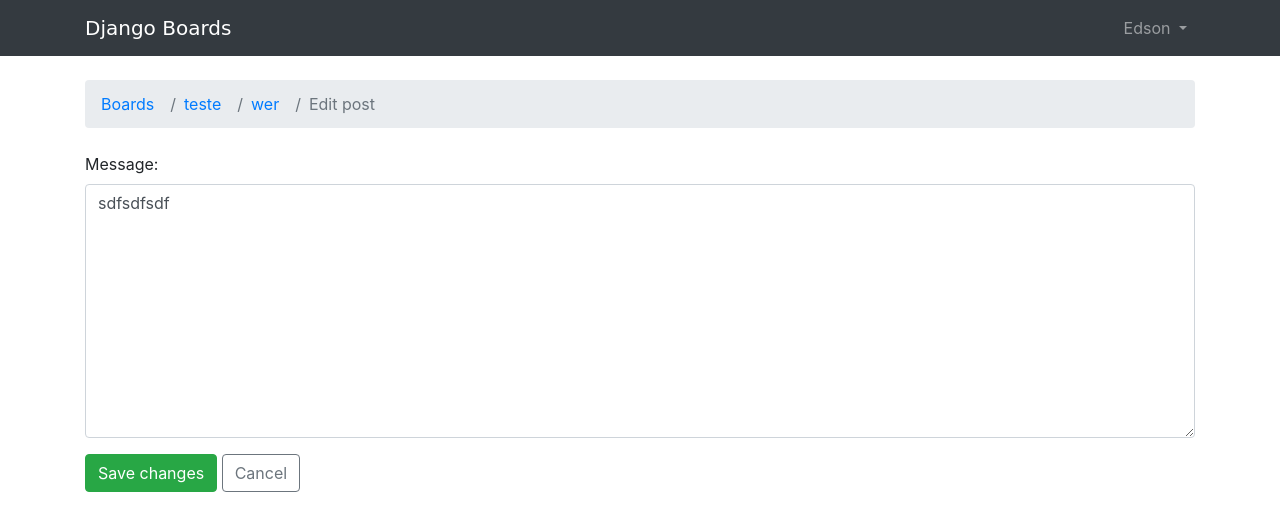
After one commit to EdsonYamamoto/ProjetoPythonDjango, a Django app: page /boards/2/topics/1/posts/2/edit/ in a window 1280 px wide. The commit adds this page. Shown: the top 531 px of the page. Run offline with Django 3.2, Linux system fonts and the light colour scheme; a user stored in the database is signed in; data comes from the database, SQL or seed files in the repository; both versions use the stored data as it was after the commit; some libraries are stand-ins or nearby versions.

Commit message:
Implementado testes para edição e correção do mesmo

```diff
--- a/proj1/myproject/boards/views.py
+++ b/proj1/myproject/boards/views.py
@@ -1,11 +1,12 @@
-from django.contrib.auth.models import User
 from django.db.models import Count
-from django.shortcuts import render, redirect, get_object_or_404
 from django.contrib.auth.decorators import login_required
+from django.shortcuts import get_object_or_404, redirect, render
+from django.views.generic import UpdateView
+from django.utils import timezone
+from django.utils.decorators import method_decorator
+
 from .forms import NewTopicForm, PostForm
-from .models import Board, Topic, Post
-
-# Create your views here.
+from .models import Board, Post, Topic
 
 
 def home(request):
@@ -23,8 +24,6 @@ def board_topics(request, pk):
 @login_required
 def new_topic(request, pk):
     board = get_object_or_404(Board, pk=pk)
-    user = User.objects.first()  # TODO: get the currently logged in user
-
     if request.method == 'POST':
         form = NewTopicForm(request.POST)
         if form.is_valid():
@@ -32,13 +31,12 @@ def new_topic(request, pk):
             topic.board = board
             topic.starter = request.user
             topic.save()
-            post = Post.objects.create(
+            Post.objects.create(
                 message=form.cleaned_data.get('message'),
                 topic=topic,
                 created_by=request.user
             )
-            # TODO: redirect tp created topic page
-            return redirect('board_topics', pk=pk, topic_pk=topic.pk)
+            return redirect('topic_posts', pk=pk, topic_pk=topic.pk)
     else:
         form = NewTopicForm()
     return render(request, 'new_topic.html', {'board': board, 'form': form})
@@ -65,3 +63,23 @@ def reply_topic(request, pk, topic_pk):
     else:
         form = PostForm()
     return render(request, 'reply_topic.html', {'topic': topic, 'form': form})
+
+
+@method_decorator(login_required, name='dispatch')
+class PostUpdateView(UpdateView):
+    model = Post
+    fields = ('message', )
+    template_name = 'edit_post.html'
+    pk_url_kwarg = 'post_pk'
+    context_object_name = 'post'
+
+    def get_queryset(self):
+        queryset = super().get_queryset()
+        return queryset.filter(created_by=self.request.user)
+
+    def form_valid(self, form):
+        post = form.save(commit=False)
+        post.updated_by = self.request.user
+        post.updated_at = timezone.now()
+        post.save()
+        return redirect('topic_posts', pk=post.topic.board.pk, topic_pk=post.topic.pk)
--- a/proj1/myproject/myproject/urls.py
+++ b/proj1/myproject/myproject/urls.py
@@ -38,7 +38,6 @@ urlpatterns = [
     url(r'^logout/$', auth_views.LogoutView.as_view(), name='logout'),
     url(r'^boards/(?P<pk>\d+)/$', views.board_topics, name='board_topics'),
     url(r'^boards/(?P<pk>\d+)/new/$', views.new_topic, name='new_topic'),
-    url(r'^admin/', admin.site.urls),
 
     # modulo de reser de senha
     url(r'^reset/$',
@@ -61,4 +60,7 @@ urlpatterns = [
         views.topic_posts, name='topic_posts'),
     url(r'^boards/(?P<pk>\d+)/topics/(?P<topic_pk>\d+)/reply/$',
         views.reply_topic, name='reply_topic'),
+    url(r'^boards/(?P<pk>\d+)/topics/(?P<topic_pk>\d+)/posts/(?P<post_pk>\d+)/edit/$',
+        views.PostUpdateView.as_view(), name='edit_post'),
+    url(r'^admin/', admin.site.urls),
 ]
--- /dev/null
+++ b/proj1/myproject/templates/edit_post.html
@@ -0,0 +1,19 @@
+{%extends 'base.html'%}
+
+{%block title%}Edit post{% endblock %}
+
+{% block breadcrumb %}
+  <li class="breadcrumb-item"><a href="{% url 'home' %}">Boards</a></li>
+  <li class="breadcrumb-item"><a href="{% url 'board_topics' post.topic.board.pk %}">{{ post.topic.board.name }}</a></li>
+  <li class="breadcrumb-item"><a href="{% url 'topic_posts' post.topic.board.pk post.topic.pk %}">{{ post.topic.subject }}</a></li>
+  <li class="breadcrumb-item active">Edit post</li>
+{% endblock %}
+
+{% block content %}
+  <form method="post" class="mb-4" novalidate>
+    {% csrf_token %}
+    {% include 'includes/form.html' %}
+    <button type="submit" class="btn btn-success">Save changes</button>
+    <a href="{% url 'topic_posts' post.topic.board.pk post.topic.pk %}" class="btn btn-outline-secondary" role="button">Cancel</a>
+  </form>
+{% endblock %}
--- a/proj1/myproject/templates/topic_posts.html
+++ b/proj1/myproject/templates/topic_posts.html
@@ -37,7 +37,9 @@
           {{ post.message }}
           {% if post.created_by == user %}
             <div class="mt-3">
-              <a href="#" class="btn btn-primary btn-sm" role="button">Edit</a>
+              <a href="{% url 'edit_post' post.topic.board.pk post.topic.pk post.pk%}"
+              class="btn btn-primary btn-sm"
+              role="button">Edit</a>
             </div>
           {% endif %}
         </div>
```
Also changed, not shown: proj1/myproject/boards/tests/test_view_edit_post.py (added, +52 -0 lines), proj1/myproject/boards/tests/test_view_new_topic.py (+12 -7 lines), proj1/myproject/boards/tests/test_view_reply_topic.py (+22 -11 lines), proj1/myproject/db.sqlite3.
